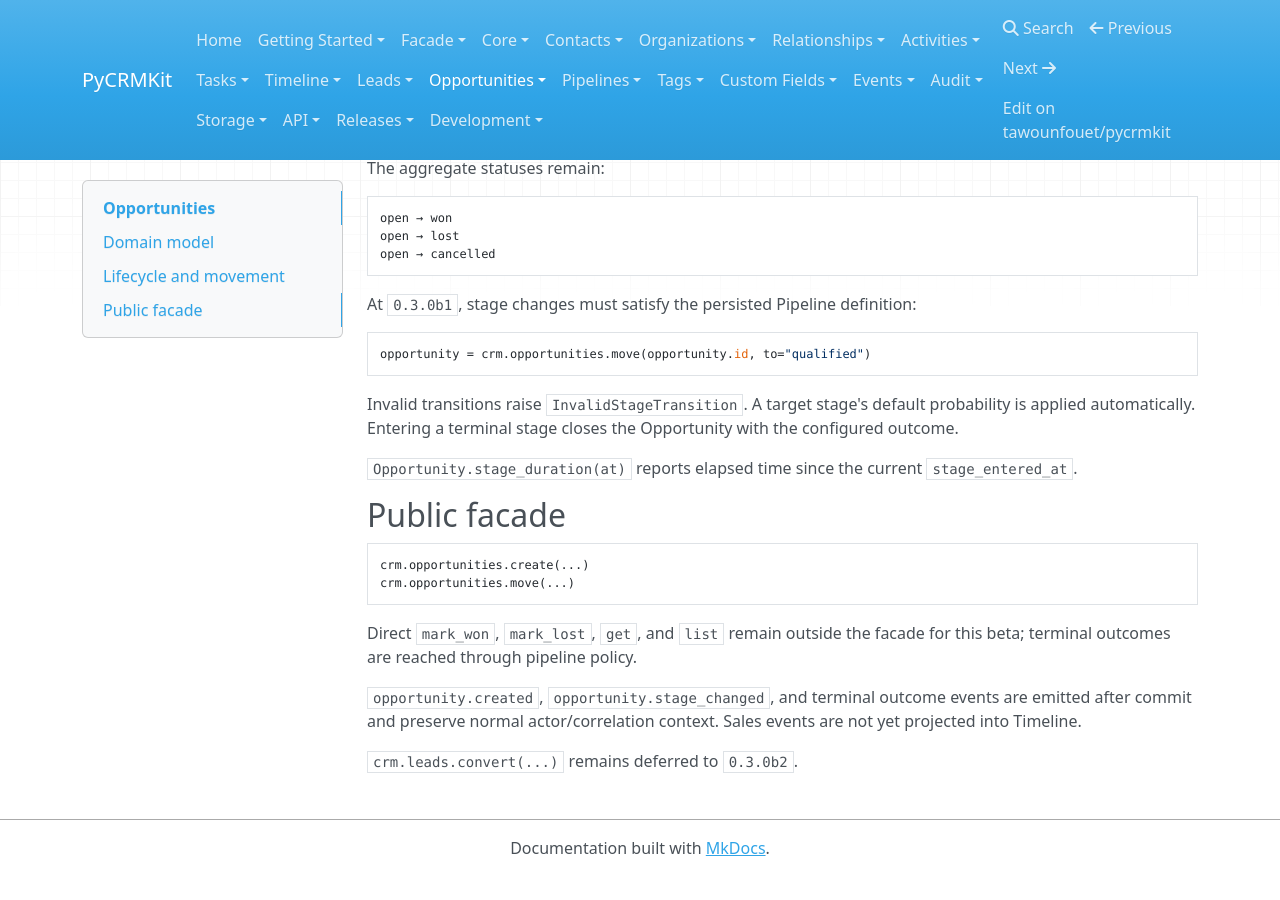
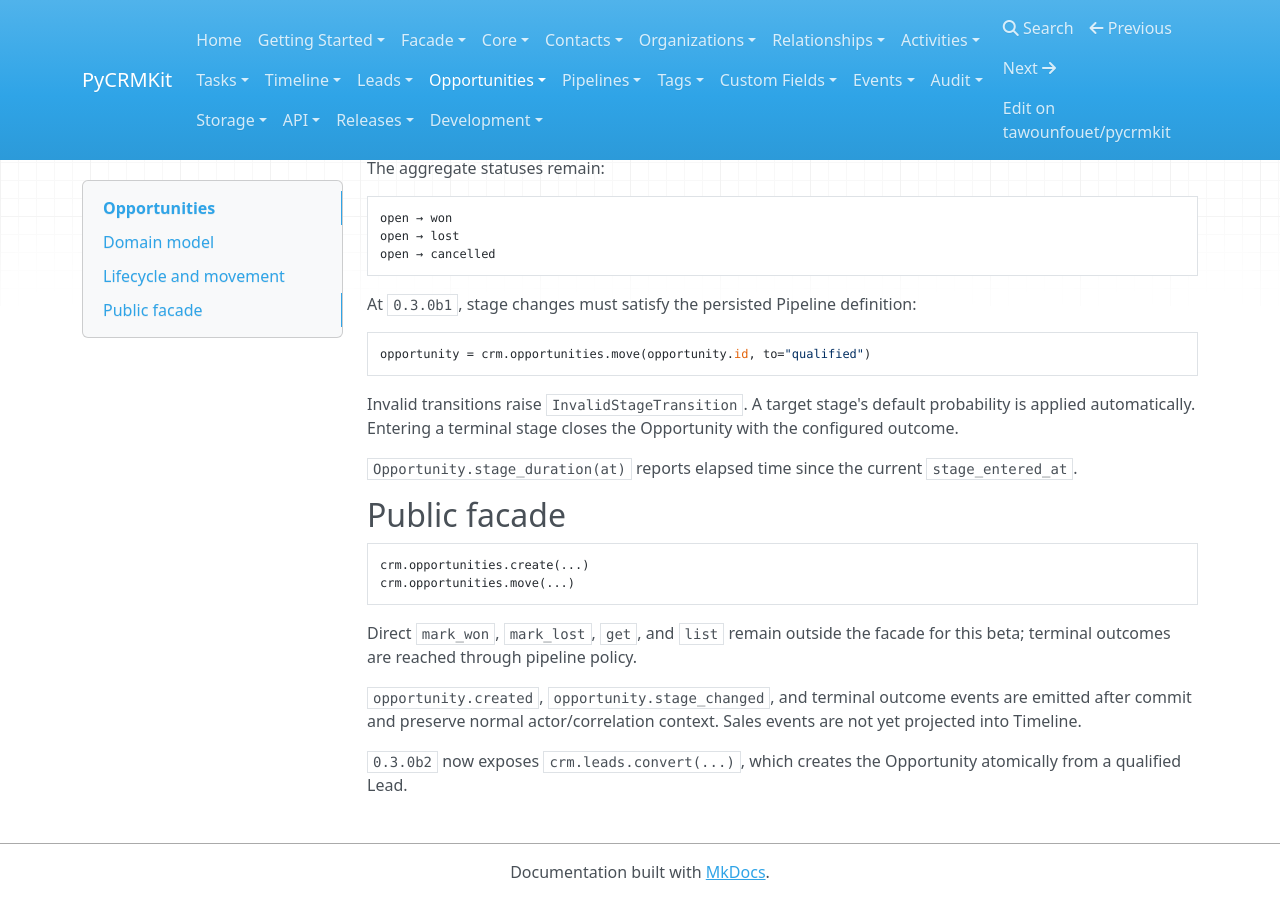
Before and after one commit to tawounfouet/pycrmkit, an MkDocs documentation site: the page built from docs/opportunities/index.md, in a window 1280 px wide and 900 px high, scrolled down 727 px. Built offline with MkDocs 1.6.1, drawn with Linux system fonts in a browser that asks for light colours; nearby versions of some CDN libraries; before the commit the page ends 1603 px from its top, so only the background shows below that.

Commit message:
docs: update local notebook for 0.3.0b2

```diff
--- a/docs/opportunities/index.md
+++ b/docs/opportunities/index.md
@@ -61,4 +61,4 @@ Direct `mark_won`, `mark_lost`, `get`, and `list` remain outside the facade for
 
 `opportunity.created`, `opportunity.stage_changed`, and terminal outcome events are emitted after commit and preserve normal actor/correlation context. Sales events are not yet projected into Timeline.
 
-`crm.leads.convert(...)` remains deferred to `0.3.0b2`.
+`0.3.0b2` now exposes `crm.leads.convert(...)`, which creates the Opportunity atomically from a qualified Lead.
```
